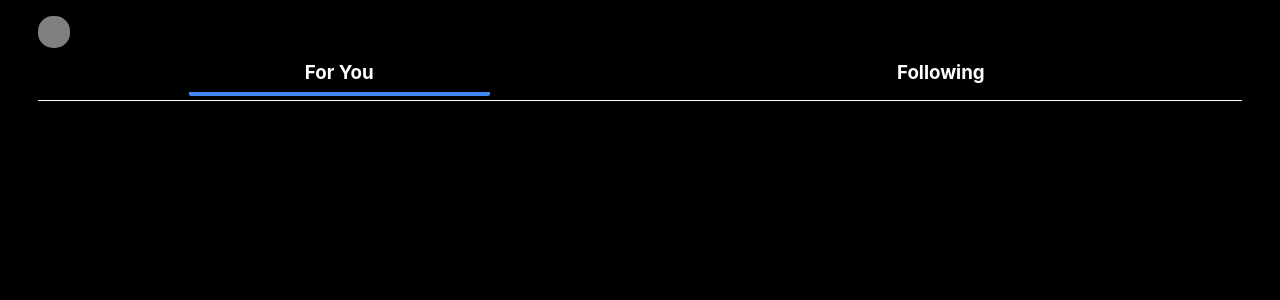
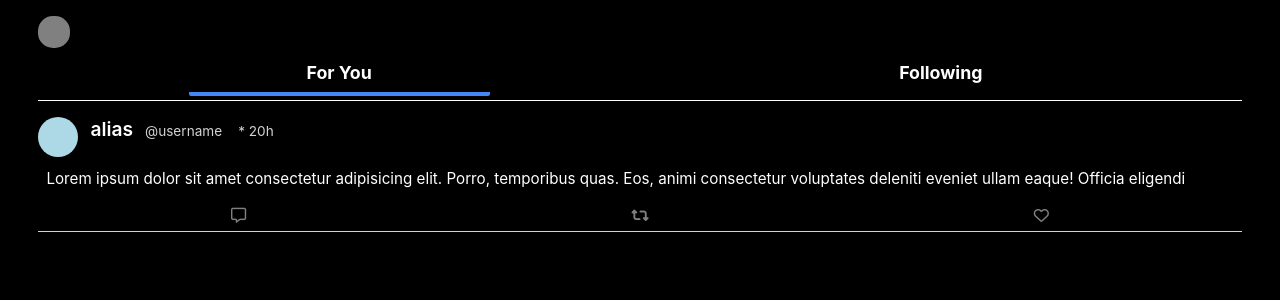
Before and after one commit to qnpham/react-twitter, a React (Create React App) app: page / in a window 1280 px wide. Shown: the top 300 px of the page. Built offline with nearby package versions, Linux system fonts and the light colour scheme.

Commit message:
made basic tweet

```diff
--- a/public/index.html
+++ b/public/index.html
@@ -25,6 +25,10 @@
       Learn how to configure a non-root public URL by running `npm run build`.
     -->
     <title>React App</title>
+    <script
+      src="https://kit.fontawesome.com/914c274f09.js"
+      crossorigin="anonymous"
+    ></script>
   </head>
   <body>
     <noscript>You need to enable JavaScript to run this app.</noscript>
--- a/src/App.css
+++ b/src/App.css
@@ -2,11 +2,13 @@
   box-sizing: border-box;
   margin: 0;
   padding: 0;
+  text-decoration: none;
 }
 
 body {
   background-color: black;
   color: white;
+  font-size: 0.95rem;
 }
 
 .container {
@@ -60,3 +62,49 @@ header {
   border-bottom: 4px #4287f5 solid;
   border-radius: 2px;
 }
+
+.basic-top {
+  display: flex;
+}
+
+.tweet-pfp {
+  width: 2.5rem;
+  height: 2.5rem;
+  background-color: lightblue;
+  border-radius: 20px;
+}
+
+.alias {
+  margin-left: 0.75rem;
+  font-size: 1.2rem;
+  font-weight: 600;
+}
+
+.username {
+  font-size: 0.85rem;
+  margin-left: 0.75rem;
+  color: lightgray;
+}
+
+.time {
+  font-size: 0.85rem;
+  margin-left: 1rem;
+  color: lightgray;
+}
+
+.basic {
+  margin-top: 1rem;
+  border-bottom: 1px solid lightgray;
+}
+
+.basic-text {
+  padding: 00.75rem 0.5rem;
+}
+
+.icons {
+  display: flex;
+  justify-content: space-around;
+  color: gray;
+  padding-top: 0.5rem;
+  padding-bottom: 0.5rem;
+}
--- a/src/App.js
+++ b/src/App.js
@@ -1,5 +1,6 @@
 import "./App.css";
 import { useState } from "react";
+import Fyp from "./fyp.js";
 
 function App() {
   const [viewing, setViewing] = useState("fyp");
@@ -35,6 +36,9 @@ function App() {
               </div>
             </div>
           </header>
+          <main>
+            <Fyp />
+          </main>
         </div>
       </div>
     );
--- /dev/null
+++ b/src/fyp.js
@@ -0,0 +1,9 @@
+import { Reply, Basic, Media } from "./tweets";
+function Fyp() {
+  return (
+    <>
+      <Basic />
+    </>
+  );
+}
+export default Fyp;
--- /dev/null
+++ b/src/tweets.js
@@ -0,0 +1,34 @@
+function Basic() {
+  return (
+    <div className="basic">
+      <div className="basic-top">
+        <div className="tweet-pfp"></div>
+        <div className="user">
+          <span className="alias">alias</span>
+          <span className="username">@username</span>
+          <span className="time">* 20h</span>
+        </div>
+      </div>
+      <p className="basic-text">
+        Lorem ipsum dolor sit amet consectetur adipisicing elit. Porro,
+        temporibus quas. Eos, animi consectetur voluptates deleniti eveniet
+        ullam eaque! Officia eligendi
+      </p>
+      <div className="icons">
+        <i class="fa-regular fa-message"></i>
+        <i class="fa-solid fa-retweet"></i>
+        <i class="fa-regular fa-heart"></i>
+      </div>
+    </div>
+  );
+}
+
+function Reply() {
+  return <h3>reply!</h3>;
+}
+
+function Media() {
+  return <h2>Media!</h2>;
+}
+
+export { Basic, Reply, Media };
```
